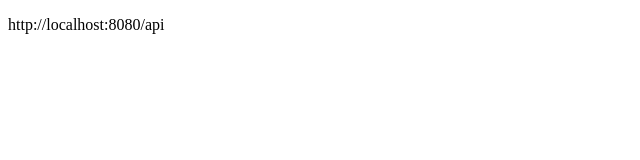
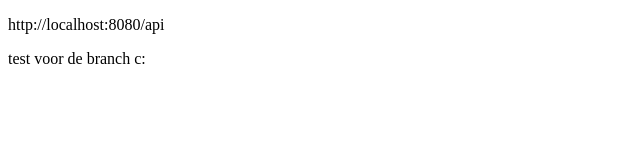
Before and after one commit to CryptForge/magic-mindset, a React (Vite) app in the folder website/: page / in a window 1280 px wide. Shown: the top 160 px of the page, without its empty margins (0-640 px from the left). Built offline with nearby package versions, Linux system fonts and the light colour scheme.

Commit message:
tijs legt me iets uit dus dit is een test!

```diff
--- a/website/src/App.jsx
+++ b/website/src/App.jsx
@@ -5,6 +5,7 @@ function App() {
   return (
     <div className="App">
       <p>{API_BASE}</p>
+      test voor de branch c:
     </div>
   )
 }
```
